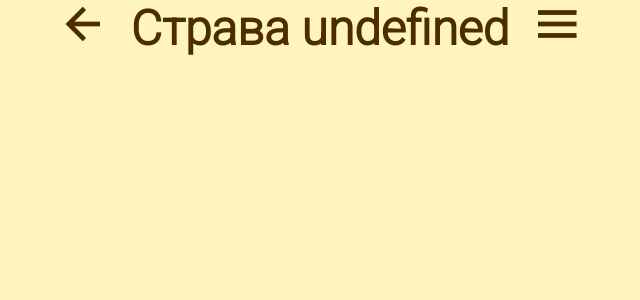
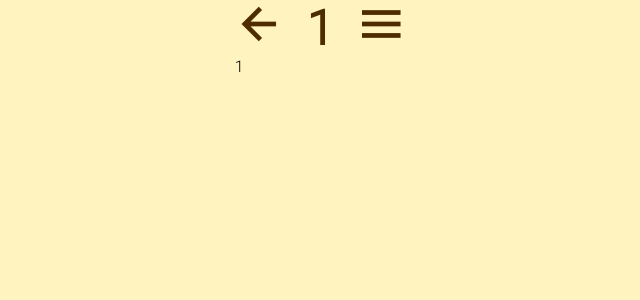
Before and after one commit to korniykom/Belicima-piatti, a React (Create React App) app in the folder belicima-piatti-react/: page /dish/1 in a window 1280 px wide. Shown: the top 300 px of the page, without its empty margins (320-960 px from the left). Built offline with nearby package versions, Linux system fonts and the light colour scheme.

Commit message:
changed parametres of Dish and DishDetail path

```diff
--- a/belicima-piatti-react/src/App.js
+++ b/belicima-piatti-react/src/App.js
@@ -5,14 +5,14 @@ import Menupage from "./pages/Homepage";
 import Infopage from "./pages/Infopage";
 import Accountpage from "./pages/Accountpage";
 import Loading from "./components/Loading/Loading";
-import DetailedDish from "./pages/DetailedDish";
+import DishDetail from "./pages/DishDetail";
 import Dish from "./pages/Dish";
 
 export default function App() {
   return (
     <BrowserRouter>
       <Routes className="main-block">
-        <Route path="dishdetail/:id" element={<DetailedDish />} />
+        <Route path="dishdetail/:id" element={<DishDetail />} />
         <Route path="dish/:category" element={<Dish />} />
         <Route path="menu" element={<Menupage />} />
         <Route path="info" element={<Infopage />} />
--- a/belicima-piatti-react/src/pages/DetailedDish.js
+++ /dev/null
@@ -1,10 +0,0 @@
-import { useParams } from "react-router-dom";
-export default function DetailedDish() {
-  const { category } = useParams();
-
-  return (
-    <div>
-      <h1>{category}</h1>
-    </div>
-  );
-}
--- a/belicima-piatti-react/src/pages/Dish.js
+++ b/belicima-piatti-react/src/pages/Dish.js
@@ -1,17 +1,16 @@
-import { useParams } from "react-router-dom";
-import { useSearchParams } from "react-router-dom";
+import { useParams, useSearchParams } from "react-router-dom";
 import Nav from "../components/Nav/Nav";
 
 export default function Dish() {
-  const { id } = useParams();
+  const { category } = useParams();
   const [searchParams] = useSearchParams();
   var page = searchParams.get("page");
   var pageSize = searchParams.get("pageSize");
 
   return (
     <div>
-      <Nav backLink="/" title={`Страва ${id}`} />
-      <div>{id}</div>
+      <Nav backLink="/" title={`${category}`} />
+      <div>{category}</div>
       <div>{page}</div>
       <div>{pageSize}</div>
     </div>
--- /dev/null
+++ b/belicima-piatti-react/src/pages/DishDetail.js
@@ -0,0 +1,10 @@
+import { useParams } from "react-router-dom";
+export default function DishDetail() {
+  const { id } = useParams();
+
+  return (
+    <div>
+      <h1>{id}</h1>
+    </div>
+  );
+}
```
